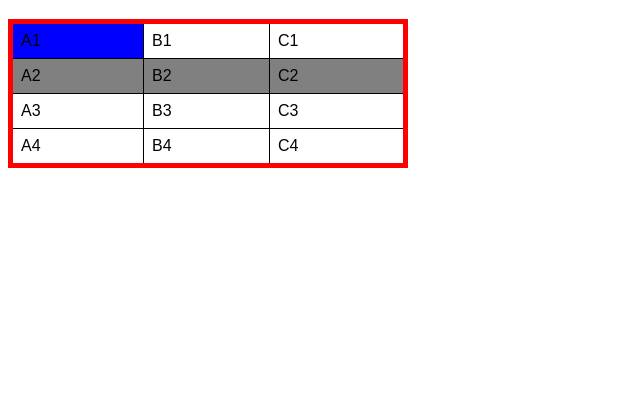
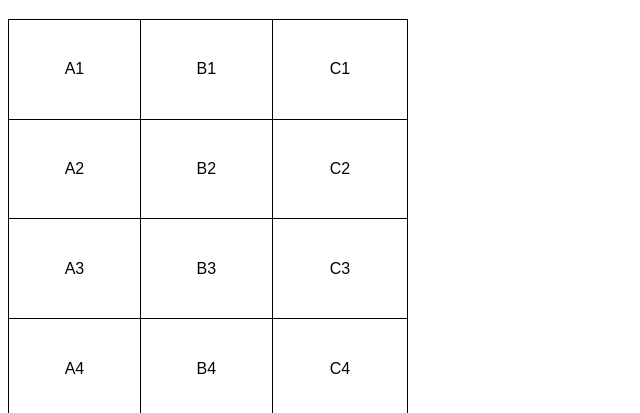
Before and after one commit to Alefjuo/html-css, a plain HTML site: page exercícios/ex023/tabela001.html in a window 1280 px wide. Shown: the part 61-474 px from the top of the page, without its empty margins (0-640 px from the left). Drawn offline with Linux system fonts and the light colour scheme.

Commit message:
Atualização exercícios tabelas
Atualização exercícios tabelas

```diff
--- a/exercícios/ex023/tabela001.html
+++ b/exercícios/ex023/tabela001.html
@@ -11,22 +11,17 @@
 
         table {
             width: 400px;
+            height: 400px;
             border-collapse: collapse;
-            border: 5px solid red;
-        }
-
-        tr.linha {
-            background-color: gray;
         }
 
         td {
             border: 1px solid black;
             padding: 8px;
+            text-align: center;
+            vertical-align: middle;
         }
 
-        td.dado {
-            background-color: blue;
-        }
     </style>
 </head>
 <body>
```
Also changed, not shown: exercícios/ex023/tabela002.html (added, +36 -0 lines).
